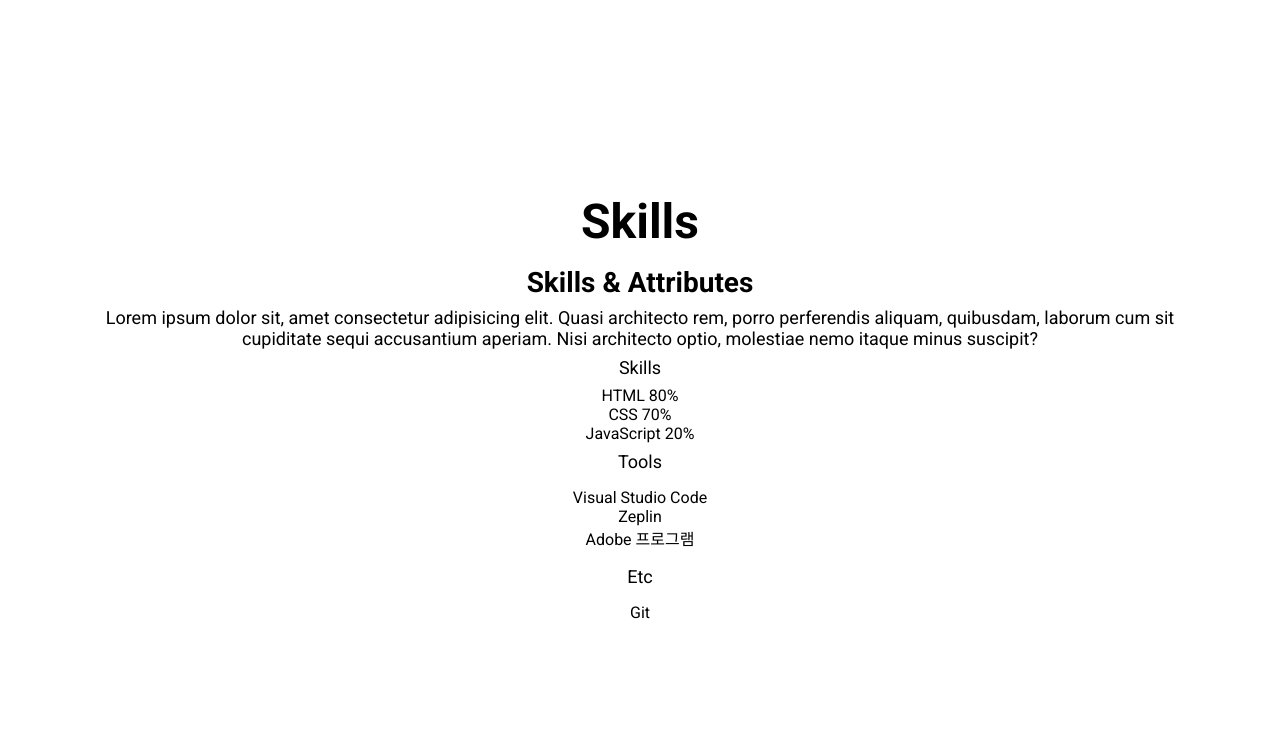
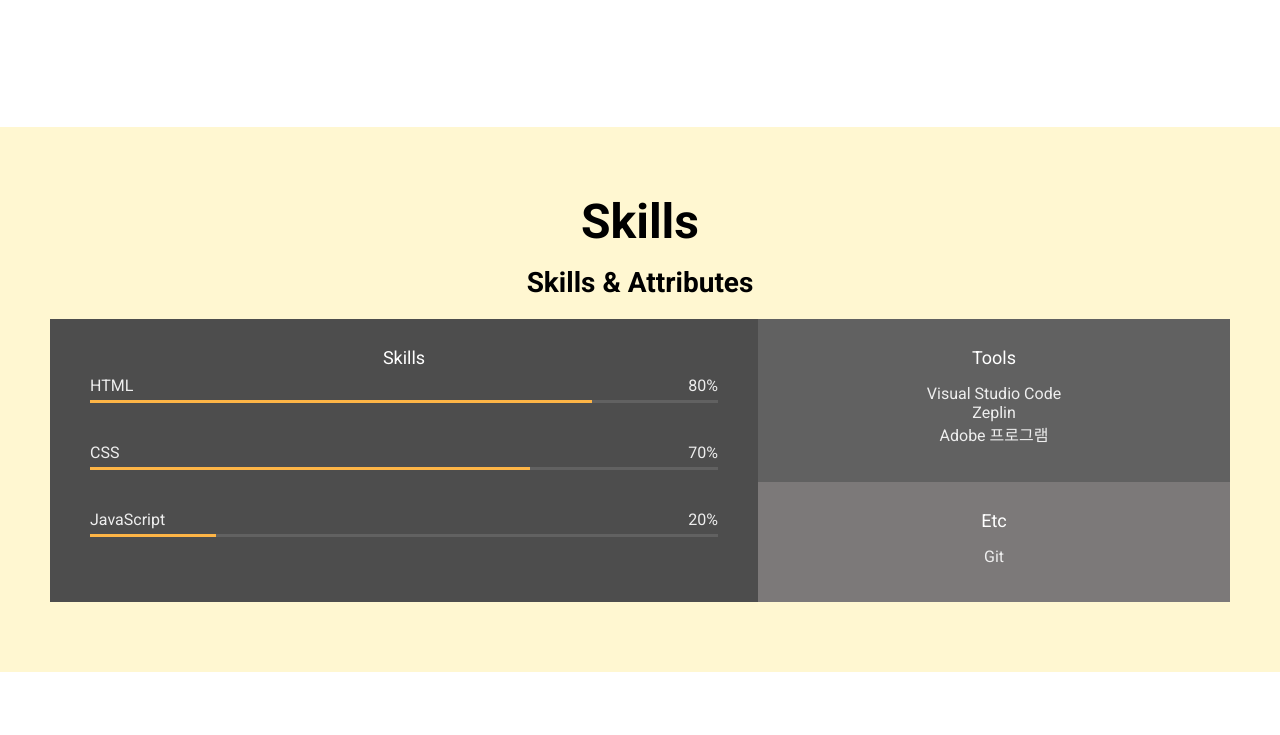
Before and after one commit to jeongah11/portfolio, a plain HTML site: page index.html in a window 1280 px wide. Shown: the part 1369-2104 px from the top of the page. Drawn offline with Linux system fonts and the light colour scheme.

Commit message:
CSS: Skills

```diff
--- a/index.html
+++ b/index.html
@@ -34,12 +34,12 @@
   <section id="home">
     <img src="imgs/photo.jpg" alt="프로필 사진" class="home__avatar">
     <h1 class="home__title">Hello,<br>I'm Kim JeongAh</h1>
-    <h2 class="home__description">성장형 웹퍼블리셔 김정아입니다.</h2>
+    <h2 class="home__description">웹퍼블리셔 김정아입니다.</h2>
     <button class="home__contact">Contact Me</button>
   </section>
 
   <!-- About -->
-  <section id="about" class="section">
+  <section id="about" class="section section__container">
     <h1>About me</h1>
     <p>
       항상 성장을 위해 고민하는 웹퍼블리셔 김정아입니다.<br>
@@ -96,11 +96,9 @@
 
   <!-- Skills -->
   <section id="skills" class="section">
+    <div class="section__container">
       <h1>Skills</h1>
       <h2>Skills & Attributes</h2>
-    <p>
-      Lorem ipsum dolor sit, amet consectetur adipisicing elit. Quasi architecto rem, porro perferendis aliquam, quibusdam, laborum cum sit cupiditate sequi accusantium aperiam. Nisi architecto optio, molestiae nemo itaque minus suscipit?
-    </p>
       <div class="skillset">
         <div class="skillset__left">
           <h3 class="skillset__title">Skills</h3>
@@ -110,7 +108,7 @@
               <span>80%</span>
             </div>
             <div class="skill__bar">
-            <div class="skill__value"></div>
+              <div class="skill__value" style="width: 80%;"></div>
             </div>
           </div>
           <div class="skill">
@@ -119,7 +117,7 @@
               <span>70%</span>
             </div>
             <div class="skill__bar">
-            <div class="skill__value"></div>
+              <div class="skill__value" style="width: 70%;"></div>
             </div>
           </div>
           <div class="skill">
@@ -128,7 +126,7 @@
               <span>20%</span>
             </div>
             <div class="skill__bar">
-            <div class="skill__value"></div>
+              <div class="skill__value" style="width: 20%;"></div>
             </div>
           </div>
         </div>
@@ -146,6 +144,7 @@
             <ul class="etc__list">
               <li>Git</li>
             </ul>
+          </div>
         </div>
       </div>
     </div>
--- a/style.css
+++ b/style.css
@@ -125,10 +125,13 @@ p {
 
 /* Section common */
 .section {
-  max-width: 1200px;
   margin: auto;
   padding: 50px;
   text-align: center;
+}
+.section__container {
+  max-width: 1200px;
+  margin: auto;
 }
 
 /* About */
@@ -177,3 +180,48 @@ p {
 .job__period {
   font-size: var(--font-micro);
 }
+
+/* Skill */
+#skills {
+  background-color: var(--color-yellow);
+}
+.skillset {
+  display: flex;
+  margin: 20px 0;
+  background-color: var(--color-light-grey);
+  color: var(--color-light-white);
+}
+.skillset__title {
+  color: var(--color-white);
+}
+.skillset__left {
+  flex-basis: 60%;
+  padding: 20px 40px;
+  background-color: var(--color-dark-grey);
+}
+.skill + .skill {
+  margin-top: 40px;
+}
+.skill__description {
+  display: flex;
+  justify-content: space-between;
+}
+.skill__bar {
+  height: 3px;
+  margin-top: 5px;
+  background-color: var(--color-grey);
+}
+.skill__value {
+  height: 3px;
+  background-color: var(--color-orange);
+}
+
+.skillset__right {
+  flex-basis: 40%;
+}
+.tools, .etc {
+  padding: 20px;
+}
+.tools {
+  background-color: var(--color-grey);
+}
```
Lines whose indentation alone changed are shown as unchanged.
